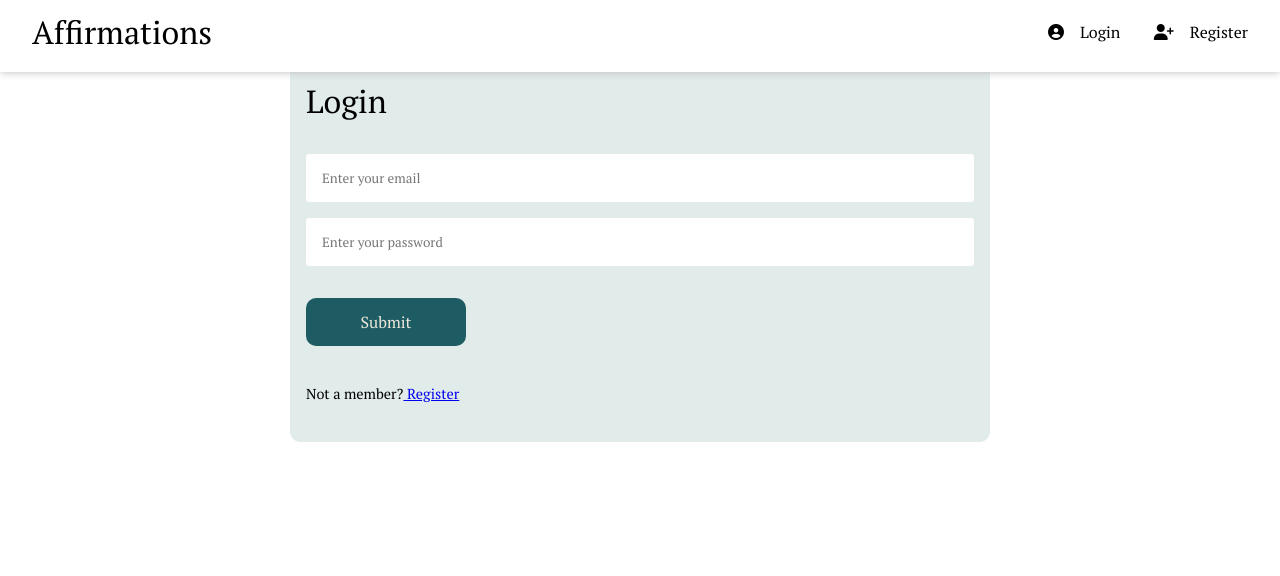
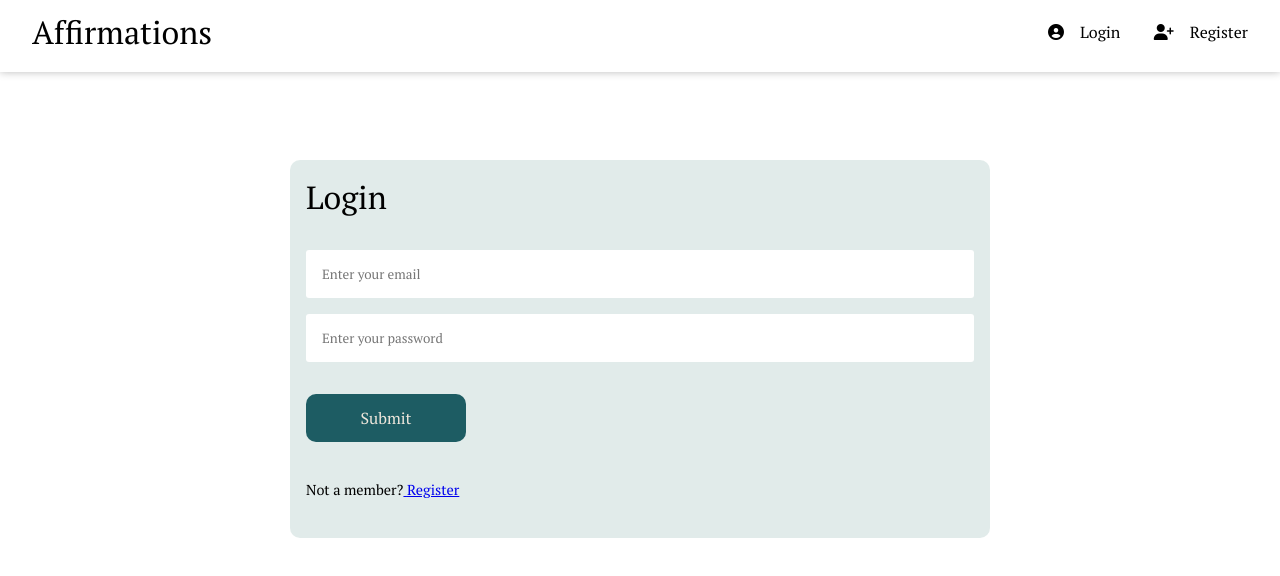
Before and after one commit to TannerBarcelos/Affirmations, a React (Create React App) app in the folder frontend/: page /login in a window 1280 px wide. Shown: the top 576 px of the page. Built offline with nearby package versions, Linux system fonts and the light colour scheme.

Commit message:
Auth container margin update

```diff
--- a/frontend/src/index.css
+++ b/frontend/src/index.css
@@ -115,7 +115,7 @@
   align-items: center;
   max-width: 700px;
   min-height: 30vh;
-  margin: 4rem auto;
+  margin: 10rem auto;
   background-color: var(--secondary-color-opaque);
   border-radius: var(--radius);
 }
```
